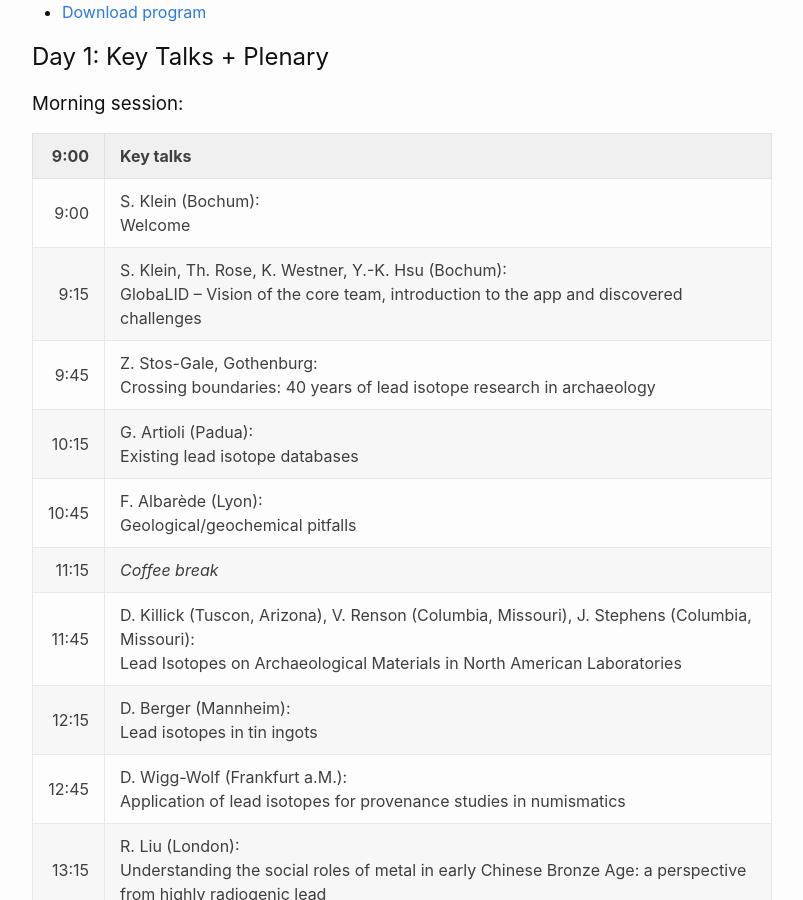
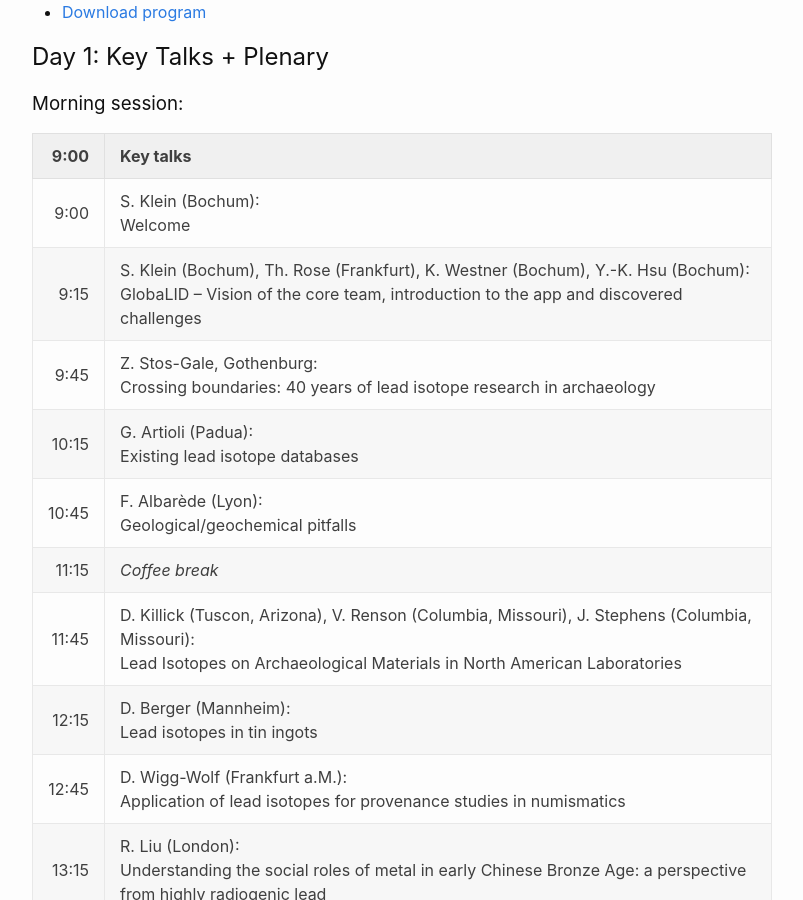
Before and after one commit to archmetalDBM/workshop, a Jekyll site: the page built from index.md, in a window 1280 px wide and 900 px high, scrolled down 449 px. Shown: the whole window, without its empty margins (238-1041 px from the left). Built offline with Jekyll 4.4.1, drawn with Linux system fonts in a browser that asks for light colours; our own code applies the rules of GitHub Pages for plain Markdown files.

Commit message:
fix affiliation

```diff
--- a/index.md
+++ b/index.md
@@ -24,7 +24,7 @@
 |9:00|Key talks|
 |-----:|:-------------------------------|
 |9:00|S. Klein (Bochum):<br />Welcome|
-|9:15|S. Klein, Th. Rose, K. Westner, Y.-K. Hsu (Bochum):<br />GlobaLID -- Vision of the core team, introduction to the app and discovered challenges|
+|9:15|S. Klein (Bochum), Th. Rose (Frankfurt), K. Westner (Bochum), Y.-K. Hsu (Bochum):<br />GlobaLID -- Vision of the core team, introduction to the app and discovered challenges|
 |9:45|Z. Stos-Gale, Gothenburg:<br />Crossing boundaries: 40 years of lead isotope research in archaeology|
 |10:15|G. Artioli (Padua):<br />Existing lead isotope databases|
 |10:45|F. Albarède (Lyon):<br />Geological/geochemical pitfalls|
```
Also changed, not shown: 1 other file.
